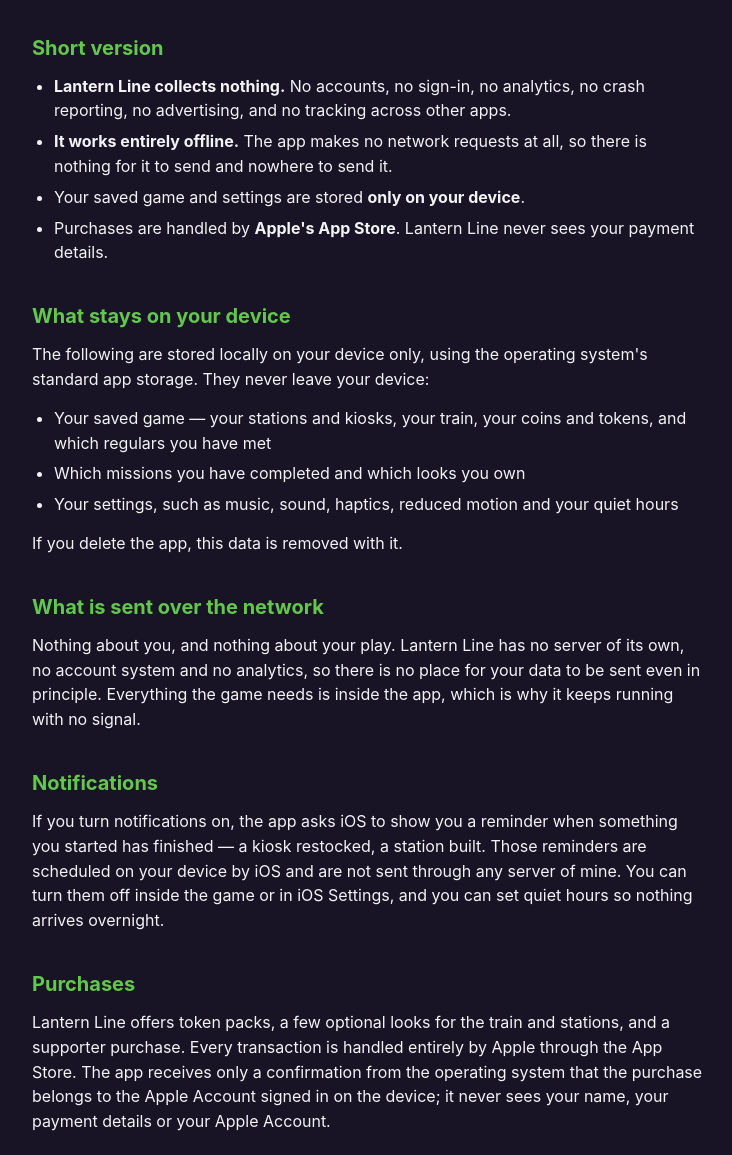
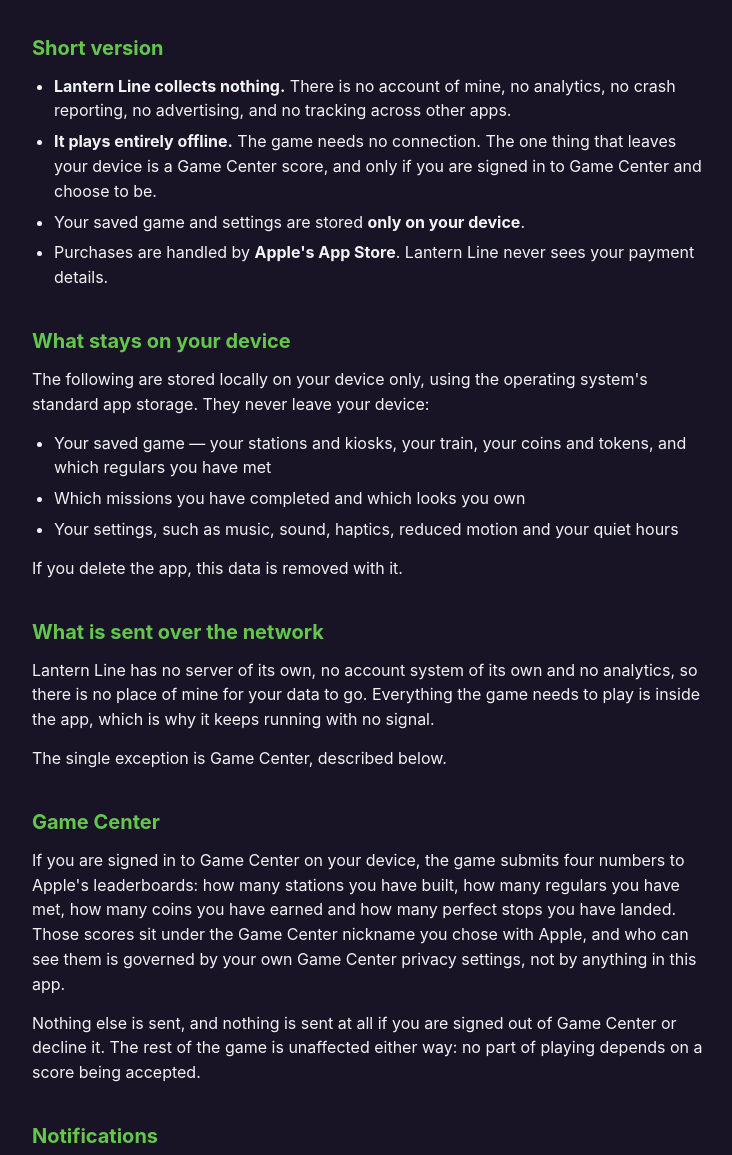
Before and after one commit to hjatte/hjatte.github.io, a plain HTML site: page lanternline/privacy/index.html in a window 1280 px wide. Shown: the part 287-1442 px from the top of the page, without its empty margins (272-1004 px from the left). Drawn offline with Linux system fonts and the light colour scheme.

Commit message:
Lantern Line privacy: describe Game Center leaderboards
Co-Authored-By: Claude Opus 5 <noreply@anthropic.com>

```diff
--- a/lanternline/privacy/index.html
+++ b/lanternline/privacy/index.html
@@ -61,8 +61,8 @@
 
     <h2>Short version</h2>
     <ul>
-      <li><strong>Lantern Line collects nothing.</strong> No accounts, no sign-in, no analytics, no crash reporting, no advertising, and no tracking across other apps.</li>
-      <li><strong>It works entirely offline.</strong> The app makes no network requests at all, so there is nothing for it to send and nowhere to send it.</li>
+      <li><strong>Lantern Line collects nothing.</strong> There is no account of mine, no analytics, no crash reporting, no advertising, and no tracking across other apps.</li>
+      <li><strong>It plays entirely offline.</strong> The game needs no connection. The one thing that leaves your device is a Game Center score, and only if you are signed in to Game Center and choose to be.</li>
       <li>Your saved game and settings are stored <strong>only on your device</strong>.</li>
       <li>Purchases are handled by <strong>Apple's App Store</strong>. Lantern Line never sees your payment details.</li>
     </ul>
@@ -77,7 +77,12 @@
     <p>If you delete the app, this data is removed with it.</p>
 
     <h2>What is sent over the network</h2>
-    <p>Nothing about you, and nothing about your play. Lantern Line has no server of its own, no account system and no analytics, so there is no place for your data to be sent even in principle. Everything the game needs is inside the app, which is why it keeps running with no signal.</p>
+    <p>Lantern Line has no server of its own, no account system of its own and no analytics, so there is no place of mine for your data to go. Everything the game needs to play is inside the app, which is why it keeps running with no signal.</p>
+    <p>The single exception is Game Center, described below.</p>
+
+    <h2>Game Center</h2>
+    <p>If you are signed in to Game Center on your device, the game submits four numbers to Apple's leaderboards: how many stations you have built, how many regulars you have met, how many coins you have earned and how many perfect stops you have landed. Those scores sit under the Game Center nickname you chose with Apple, and who can see them is governed by your own Game Center privacy settings, not by anything in this app.</p>
+    <p>Nothing else is sent, and nothing is sent at all if you are signed out of Game Center or decline it. The rest of the game is unaffected either way: no part of playing depends on a score being accepted.</p>
 
     <h2>Notifications</h2>
     <p>If you turn notifications on, the app asks iOS to show you a reminder when something you started has finished &mdash; a kiosk restocked, a station built. Those reminders are scheduled on your device by iOS and are not sent through any server of mine. You can turn them off inside the game or in iOS Settings, and you can set quiet hours so nothing arrives overnight.</p>
```
